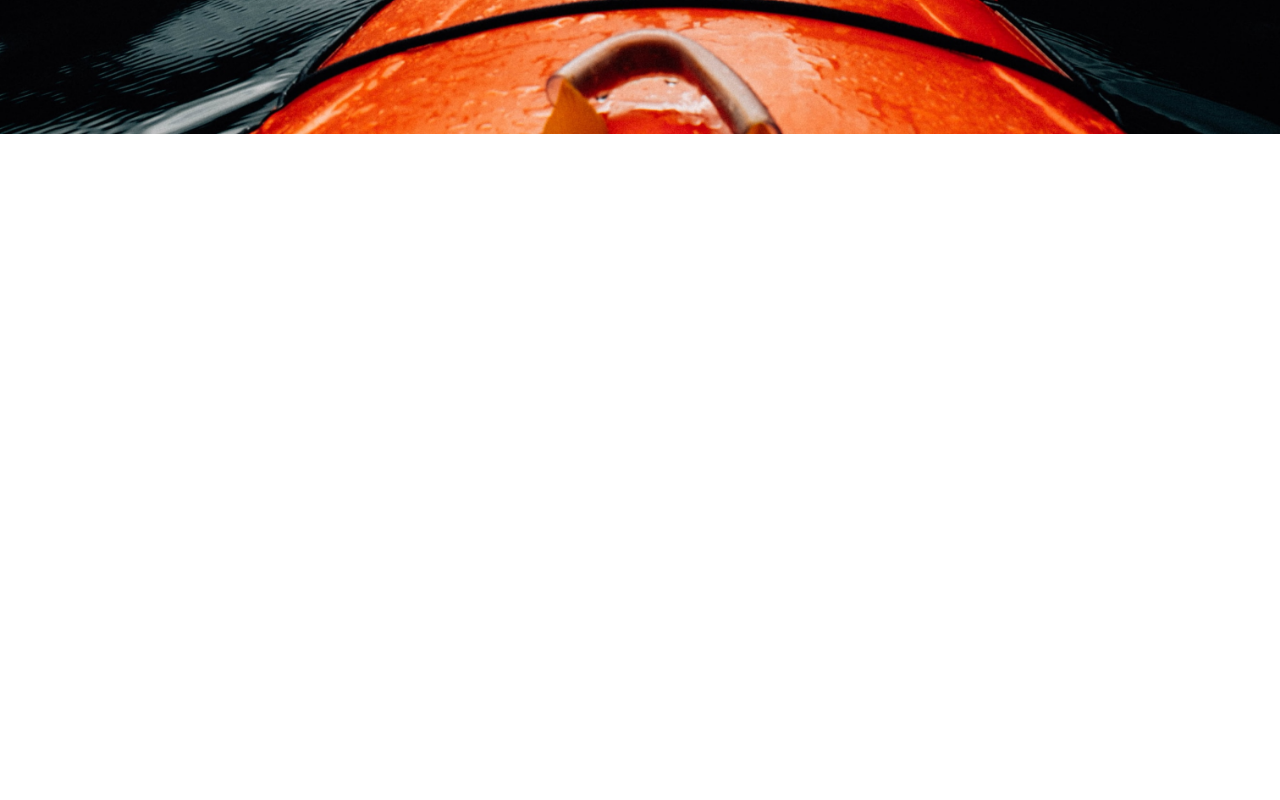
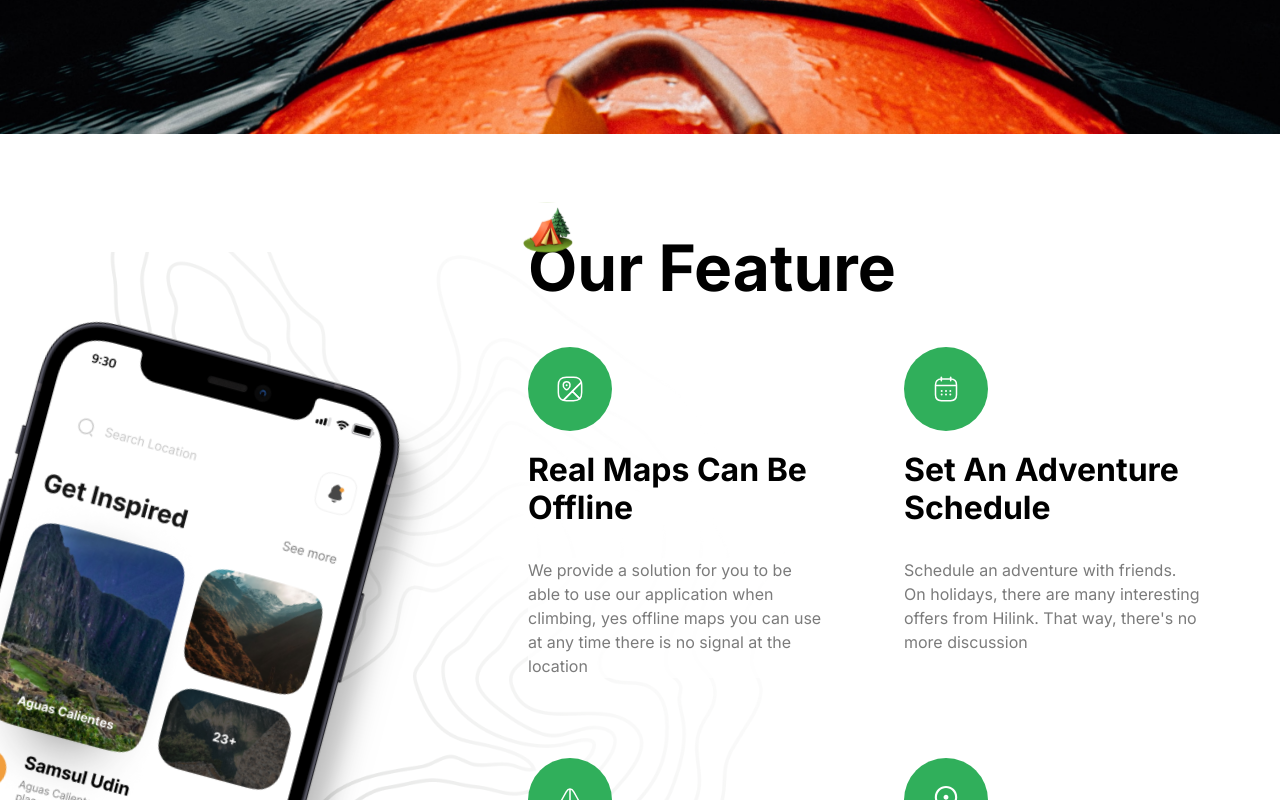
Before and after one commit to KShawki/Travel, a Next.js app: page / in a window 1280 px wide. Shown: the part 2540-3340 px from the top of the page. Before the commit the page ends 2674 px from the top, so only its background shows below. Built offline with nearby package versions, Linux system fonts and the light colour scheme.

Commit message:
Add Feature Section

```diff
--- a/components/Feature.tsx
+++ b/components/Feature.tsx
@@ -1,11 +1,51 @@
-import React from 'react'
+import { FEATURES } from '@/constants/constant.index';
+import Image from 'next/image';
 
 const Feature = () => {
   return (
-    <div>
+    <section className='flex-col flexCenter overflow-hidden bg-feature-bg bg-center bg-no-repeat py-24'>
+      <div className='max-container padding-container relative w-full flex justify-end'>
+        <div className='flex flex-1 lg:min-h-[900px]'>
+          <Image
+            src='/phone.png'
+            width={440}
+            height={1000}
+            alt='phone'
+            className='feature-phone'
+          />
+        </div>
+        <div className='z-20 flex w-full flex-col lg:w-[60%]'>
+          <div className='relative'>
+            <Image
+              src='/camp.svg'
+              width={50}
+              height={50}
+              alt='camp'
+              className='absolute left-[-5px] top-[-28px] w-10 lg:w-[50px]'
+            />
+            <h2 className='bold-40 lg:bold-64'>Our Feature</h2>
+          </div>
+          <ul className='mt-10 grid gap-10 md:grid-cols-2 lg:mg-20 lg:gap-20'>
+            {FEATURES.map((f, index) => (
+              <li
+                key={index}
+                className='flex w-full flex-1 flex-col items-start'>
+                <div className='rounded-full p-4 lg:p-7 bg-green-50'>
+                  <Image src={f.icon} width={28} height={28} alt={f.title} />
+                </div>
+                <h2 className='bold-20 lg:bold-32 mt-5 capitalize'>
+                  {f.title}
+                </h2>
+                <p className='regular-16 mt-5 bg-white/80 text-gray-30 lg:mt-[30px] lg:bg-none'>
+                  {f.description}
+                </p>
+              </li>
+            ))}
+          </ul>
+        </div>
+      </div>
+    </section>
+  );
+};
 
-    </div>
-  )
-}
-
-export default Feature
+export default Feature;
```
